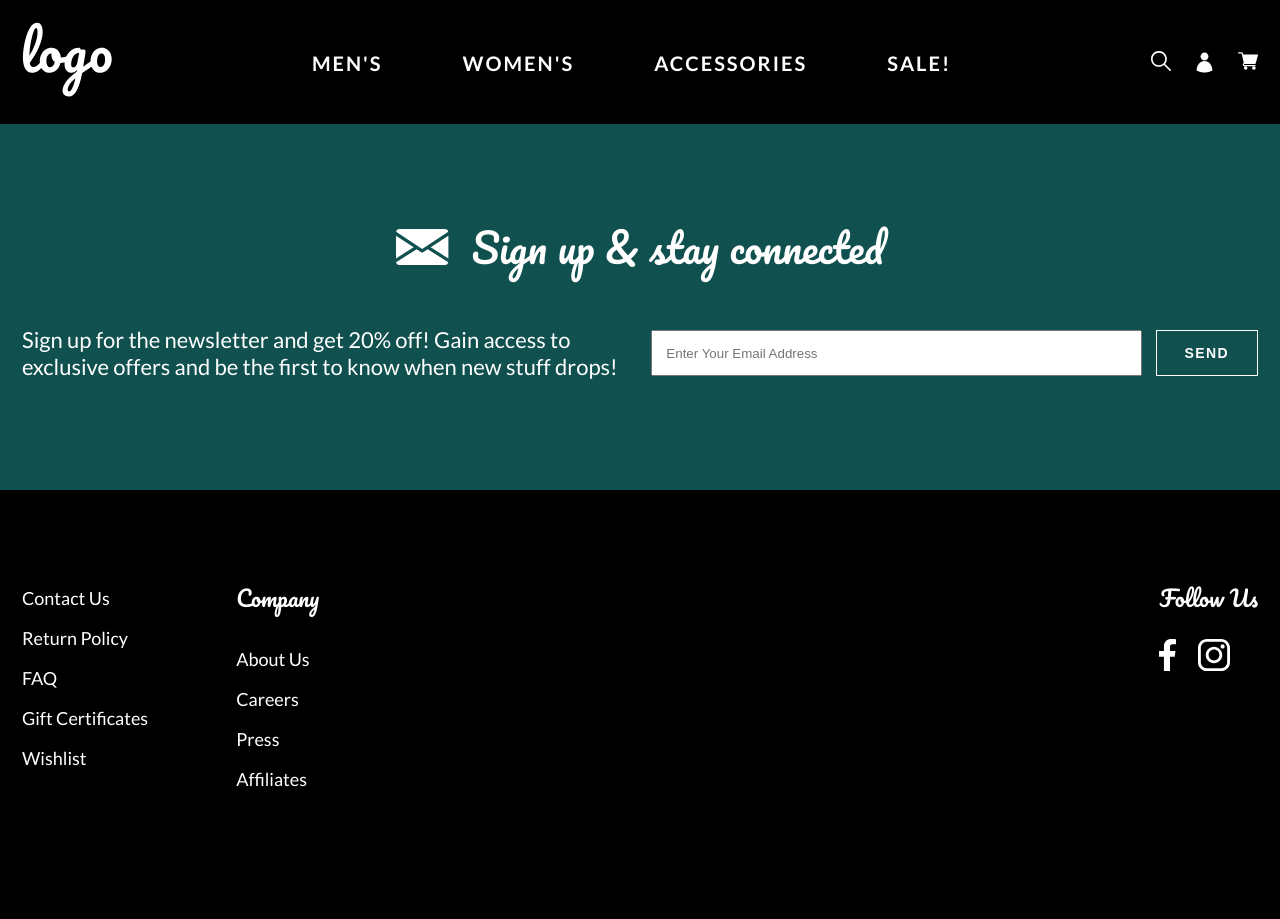
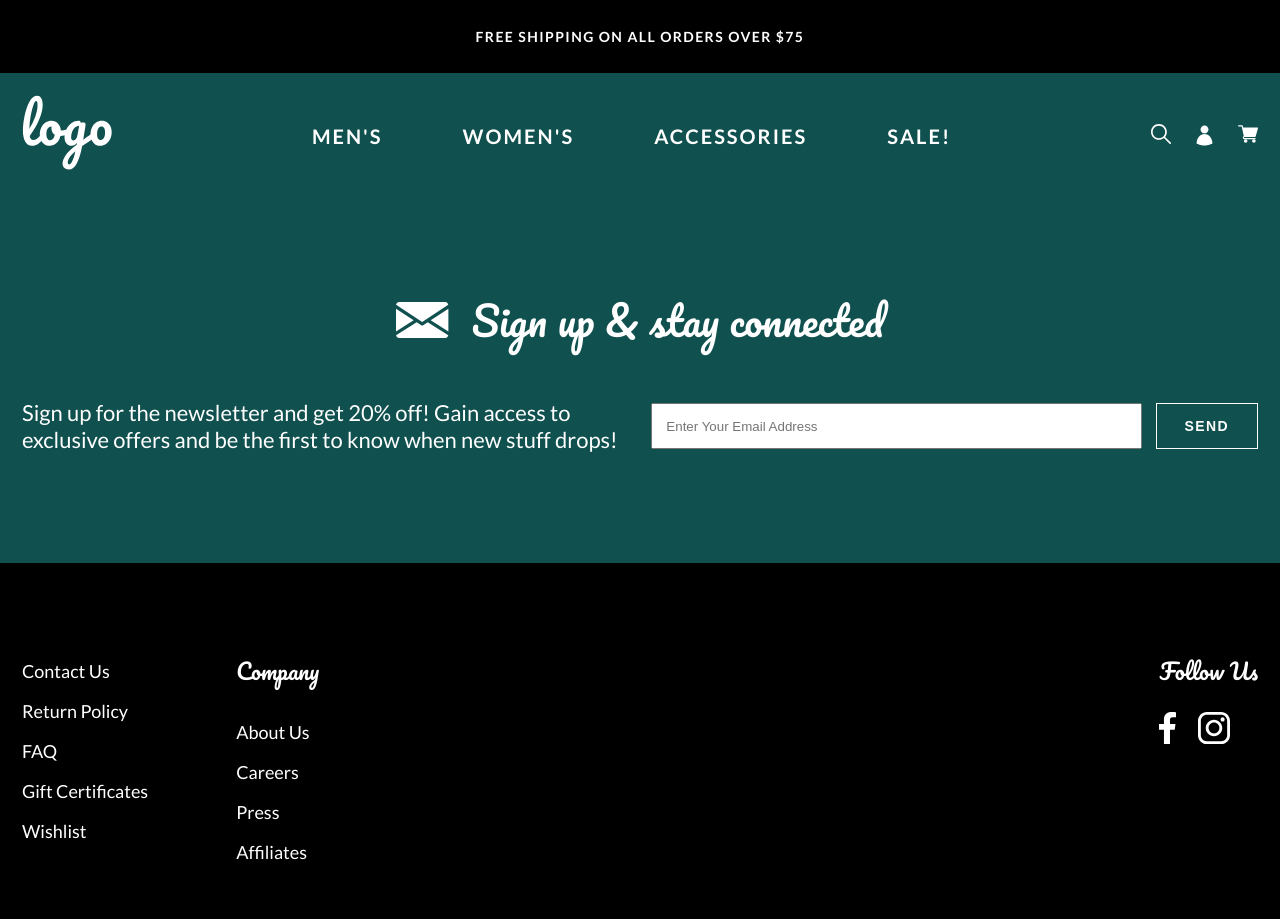
Before and after one commit to baileylatimer/dyode-frontend-challenge, a Gatsby site: page / in a window 1280 px wide. Shown: the top 919 px of the page. Built offline with nearby package versions, Linux system fonts and the light colour scheme; Gatsby itself is replaced by a stand-in of ours.

Commit message:
created announcement bar

```diff
--- a/src/assets/css/base/_util.scss
+++ b/src/assets/css/base/_util.scss
@@ -104,6 +104,11 @@ a {
   margin-right: 4em;
 }
 
+.py-2 {
+  padding-top: .5em;
+  padding-bottom: .5em;
+}
+
 .py-4 {
   padding-top: 1em;
   padding-bottom: 1em;
--- a/src/assets/css/components/0_partials.scss
+++ b/src/assets/css/components/0_partials.scss
@@ -1,3 +1,4 @@
 @import "1_header";
 @import "1_newsletter";
 @import "1_footer";
+@import "1_announcement-bar";
--- /dev/null
+++ b/src/assets/css/components/1_announcement-bar.scss
@@ -0,0 +1,7 @@
+.announcement-bar {
+  background-color: var(--color-black);
+  color: var(--color-white);
+  @include link();
+  font-size: 14px;
+  text-align: center;
+}
--- a/src/assets/css/components/1_header.scss
+++ b/src/assets/css/components/1_header.scss
@@ -1,5 +1,5 @@
 nav {
-  background-color: var(--color-black);
+  background-color: var(--color-primary);
   color: var(--color-white);
   a {
     font-size: 20px;
--- /dev/null
+++ b/src/components/announcement-bar.js
@@ -0,0 +1,14 @@
+
+import React from "react"
+
+const AnnouncementBar = props => (
+<div className="announcement-bar flex justify-center items-center py-2">
+  <div className="container flex justify-center items-center">
+    <p>{props.text}</p>
+  </div>
+</div>
+);
+
+
+
+export default AnnouncementBar
--- a/src/pages/index.js
+++ b/src/pages/index.js
@@ -2,11 +2,13 @@ import * as React from "react"
 import Header from "../components/header"
 import Newsletter from "../components/newsletter"
 import Footer from "../components/footer"
+import AnnouncementBar from "../components/announcement-bar"
 
 
 const IndexPage = () => {
   return (
     <main>
+      <AnnouncementBar text="Free Shipping on All Orders Over $75"/>
       <Header/>
       <Newsletter/>
       <Footer/>
```
